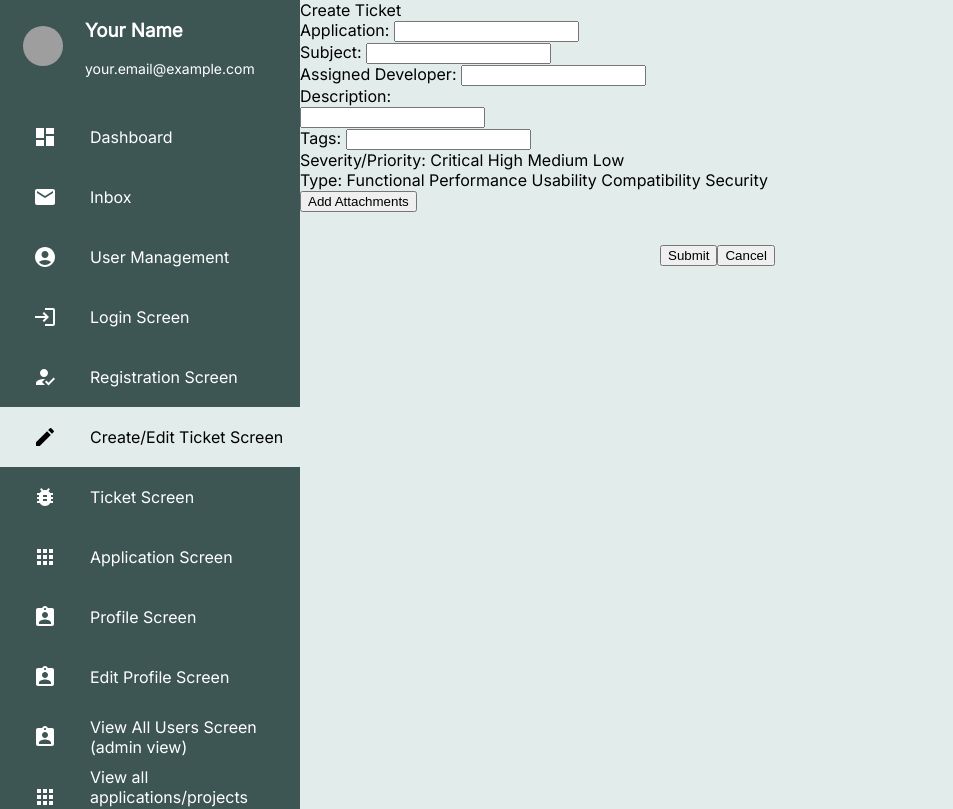
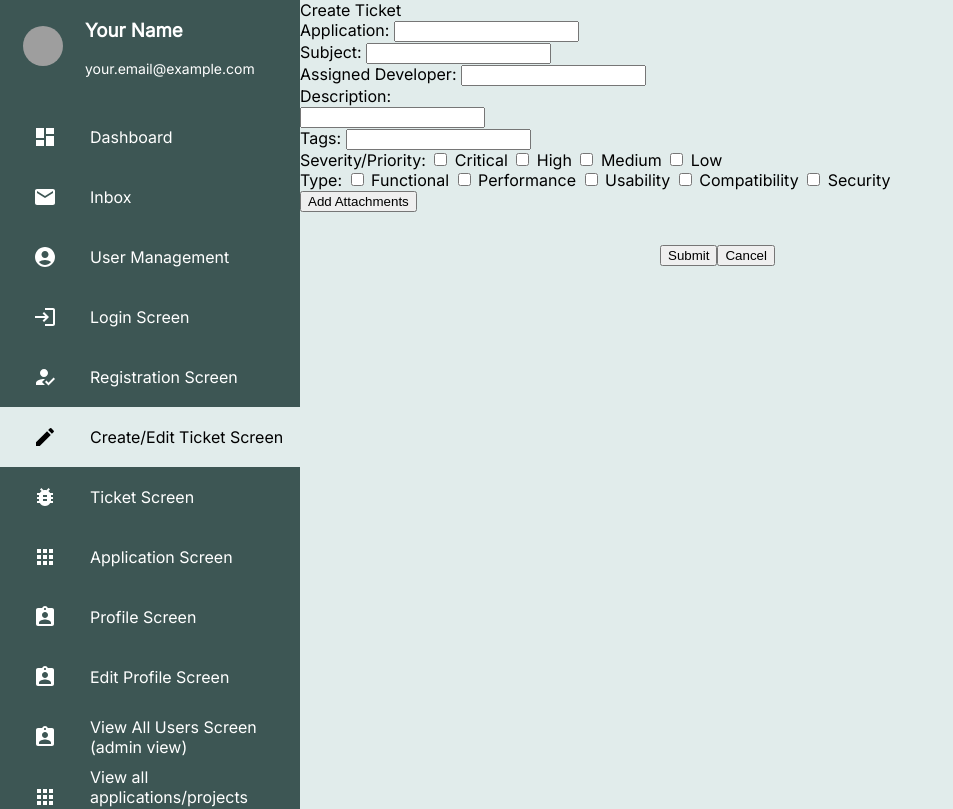
Before and after one commit to itsjustxtian/reactjs, a React (Create React App) app: page /create-edit in a window 1280 px wide. Shown: the top 809 px of the page, without its empty margins (0-953 px from the left). Built offline with nearby package versions, Linux system fonts and the light colour scheme; grey boxes are pictures that could not be loaded.

Commit message:
create ticket checkbox

```diff
--- a/src/components/CreateTicket.jsx
+++ b/src/components/CreateTicket.jsx
@@ -42,25 +42,27 @@ const CreateTicket = () => {
     />
     <br/>
     <label>Severity/Priority: </label>
+      <input type="checkbox"/>
       <label> Critical </label>
-
+      <input type="checkbox"/>
       <label> High </label>
-
+      <input type="checkbox"/>
       <label> Medium </label>
-
+      <input type="checkbox"/>
       <label> Low </label>
 
 
       <br/>
       <label>Type: </label>
+      <input type="checkbox"/>
         <label> Functional </label>
-
+        <input type="checkbox"/>
         <label> Performance </label>
-
+        <input type="checkbox" />
         <label> Usability </label>
-
+        <input type="checkbox"/>
         <label> Compatibility </label>
-
+        <input type="checkbox"/>
         <label> Security </label>
 
         <br/>
@@ -72,8 +74,13 @@ const CreateTicket = () => {
         <br/>
         <Tab></Tab><Tab></Tab><Tab></Tab><Tab></Tab>
         <button className='rectangle' id='text'>
-          <div id='text'> Submit </div>
+          <div id='text'>
+
+
+             Submit </div>
         </button>
+
+
         <button className='rectangle' id='text'>
           <div id='text'> Cancel </div>
         </button>
```
